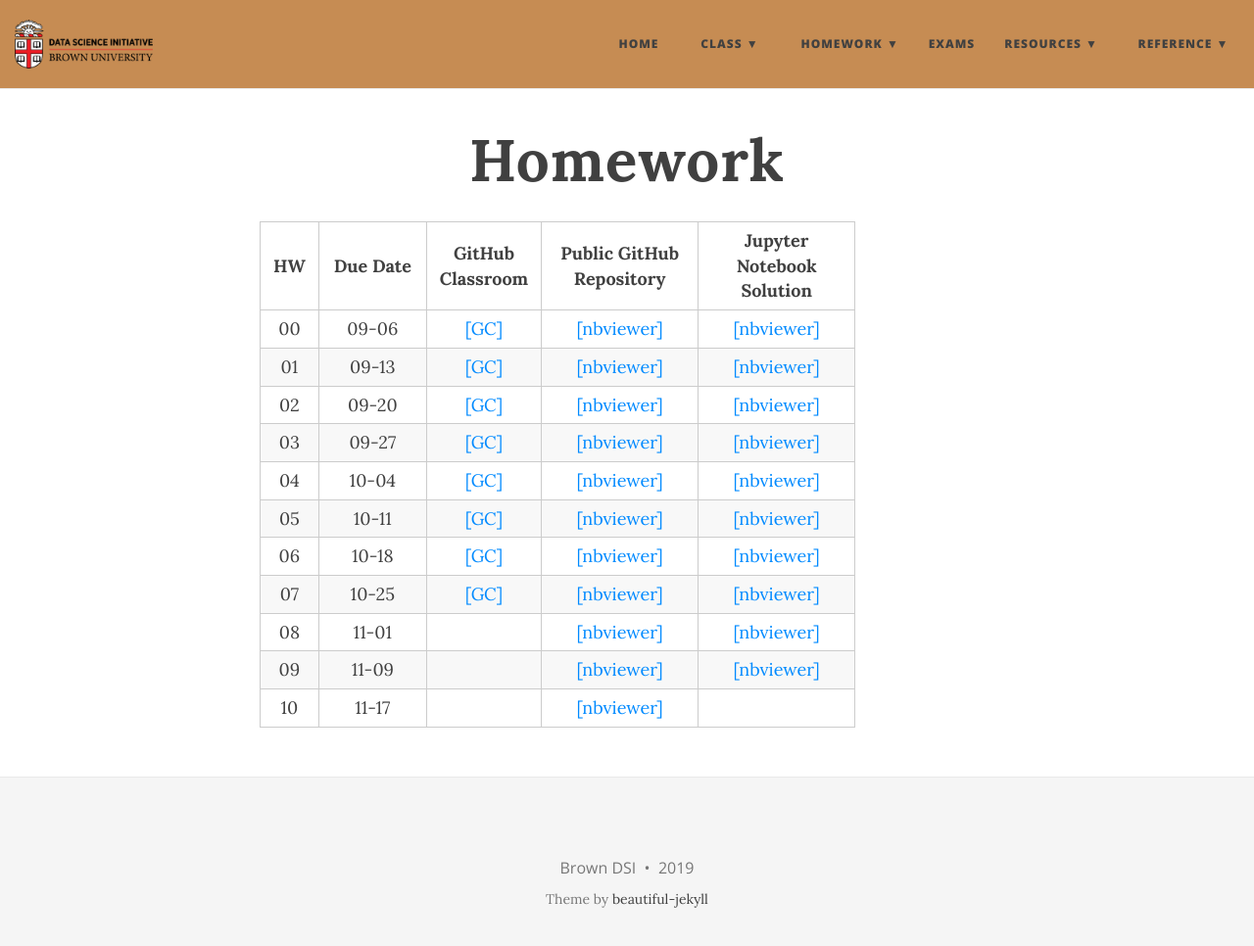
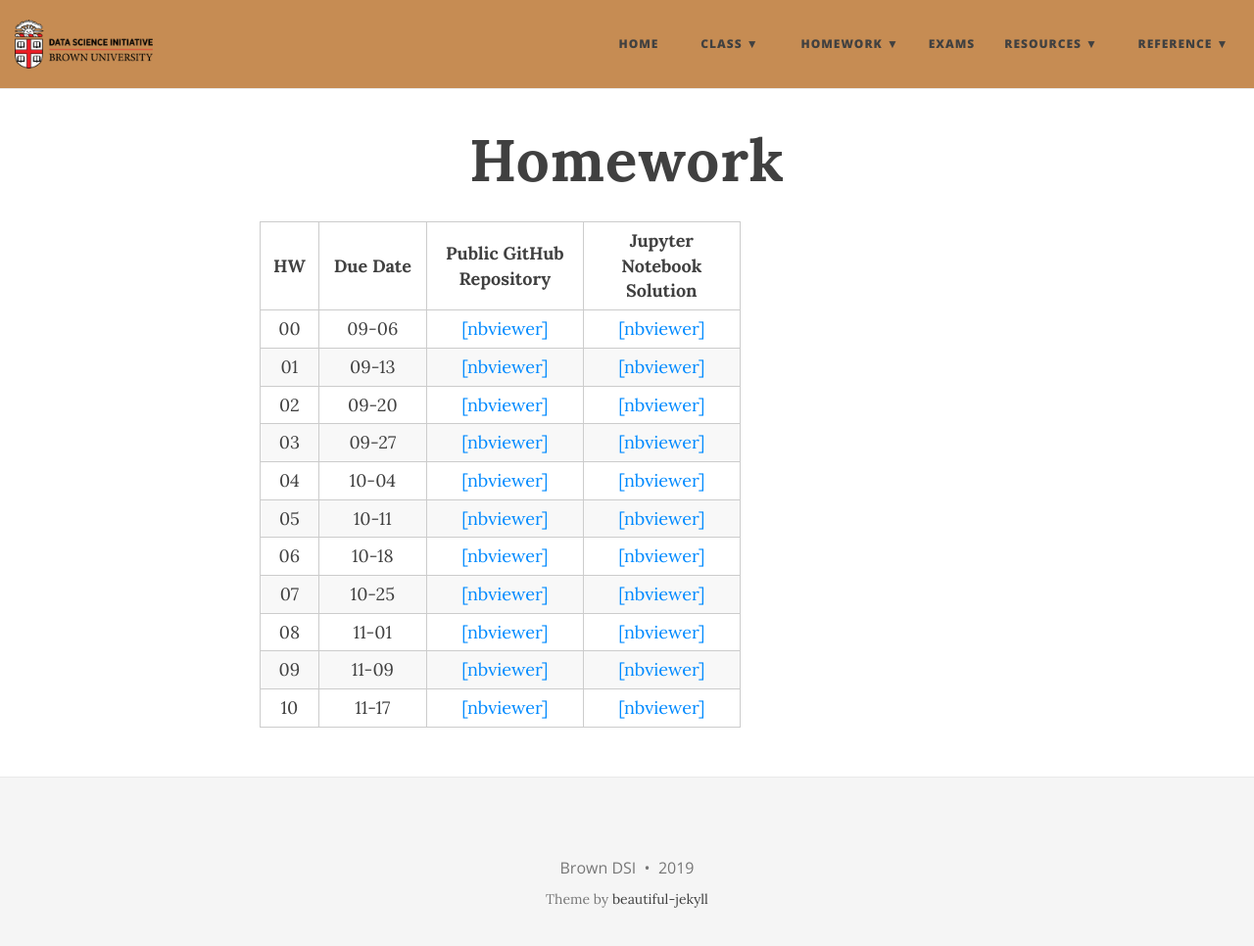
Before and after one commit to data1010/data1010.github.io, a Jekyll site: the page built from homework.md, in a window 1280 px wide and 979 px high. Shown: the top 966 px of the window at 98% size. Built offline with Jekyll 4.4.1, drawn with Linux system fonts in a browser that asks for light colours; nearby versions of some CDN libraries.

Commit message:
Add HW10, remove GitHub Classroom column

```diff
--- a/homework.md
+++ b/homework.md
@@ -8,7 +8,6 @@ title: Homework
     <tr>
       <th style="text-align: center; width:50px">HW</th>
       <th style="text-align: center; width:110px">Due Date</th>
-      <th style="text-align: center; width:100px">GitHub Classroom</th>
       <th style="text-align: center; width:160px">Public GitHub Repository</th>
      <th style="text-align: center; width:160px">Jupyter Notebook Solution</th>
     </tr>
@@ -17,79 +16,68 @@ title: Homework
     <tr>
       <td style="text-align: center">00</td>
       <td style="text-align: center">09-06</td>
-      <td style="text-align: center"><a href="https://classroom.github.com/a/2tl5BtAx">[GC]</a></td>
       <td style="text-align: center"><a href="https://nbviewer.jupyter.org/github/data1010/problem-sets/blob/master/hw00/data1010-hw00.ipynb">[nbviewer]</a></td>
       <td style="text-align: center"><a href="https://nbviewer.jupyter.org/github/data1010/problem-sets/blob/master/hw00/data1010-hw00.ipynb">[nbviewer]</a></td>
    </tr>
    <tr>
       <td style="text-align: center">01</td>
       <td style="text-align: center">09-13</td>
-      <td style="text-align: center"><a href="https://classroom.github.com/a/MlX_i6Cn">[GC]</a></td>
       <td style="text-align: center"><a href="https://nbviewer.jupyter.org/github/data1010/problem-sets/blob/master/hw01/data1010-hw01.ipynb">[nbviewer]</a></td>
       <td style="text-align: center"><a href="https://nbviewer.jupyter.org/github/data1010/problem-sets/blob/master/hw01/data1010-hw01-sol.ipynb">[nbviewer]</a></td>
    </tr>
    <tr>
       <td style="text-align: center">02</td>
       <td style="text-align: center">09-20</td>
-      <td style="text-align: center"><a href="https://classroom.github.com/a/O7kCppvJ">[GC]</a></td>
       <td style="text-align: center"><a href="https://nbviewer.jupyter.org/github/data1010/problem-sets/blob/master/hw02/data1010-hw02.ipynb">[nbviewer]</a></td>
       <td style="text-align: center"><a href="https://nbviewer.jupyter.org/github/data1010/problem-sets/blob/master/hw02/data1010-hw02-sol.ipynb">[nbviewer]</a></td>
    </tr>
    <tr>
       <td style="text-align: center">03</td>
       <td style="text-align: center">09-27</td>
-      <td style="text-align: center"><a href="https://classroom.github.com/a/NVyC5ddZ">[GC]</a></td>
       <td style="text-align: center"><a href="https://nbviewer.jupyter.org/github/data1010/problem-sets/blob/master/hw03/data1010-hw03.ipynb">[nbviewer]</a></td>
       <td style="text-align: center"><a href="https://nbviewer.jupyter.org/github/data1010/problem-sets/blob/master/hw03/data1010-hw03-sol.ipynb">[nbviewer]</a></td>
    </tr>
    <tr>
       <td style="text-align: center">04</td>
       <td style="text-align: center">10-04</td>
-      <td style="text-align: center"><a href="https://classroom.github.com/a/OyySQWy-">[GC]</a></td>
       <td style="text-align: center"><a href="https://nbviewer.jupyter.org/github/data1010/problem-sets/blob/master/hw04/data1010-hw04.ipynb">[nbviewer]</a></td>
       <td style="text-align: center"><a href="https://nbviewer.jupyter.org/github/data1010/problem-sets/blob/master/hw04/data1010-hw04-sol.ipynb">[nbviewer]</a></td>
    </tr>
    <tr>
       <td style="text-align: center">05</td>
       <td style="text-align: center">10-11</td>
-      <td style="text-align: center"><a href="https://classroom.github.com/a/7U1TvpJw">[GC]</a></td>
       <td style="text-align: center"><a href="https://nbviewer.jupyter.org/github/data1010/problem-sets/blob/master/hw05/data1010-hw05.ipynb">[nbviewer]</a></td>
       <td style="text-align: center"><a href="https://nbviewer.jupyter.org/github/data1010/problem-sets/blob/master/hw05/data1010-hw05-sol.ipynb">[nbviewer]</a></td>
    </tr>
    <tr>
       <td style="text-align: center">06</td>
       <td style="text-align: center">10-18</td>
-      <td style="text-align: center"><a href="https://classroom.github.com/a/fZATP_r0">[GC]</a></td>
       <td style="text-align: center"><a href="https://nbviewer.jupyter.org/github/data1010/problem-sets/blob/master/hw06/data1010-hw06.ipynb">[nbviewer]</a></td>
       <td style="text-align: center"><a href="https://nbviewer.jupyter.org/github/data1010/problem-sets/blob/master/hw06/data1010-hw06-sol.ipynb">[nbviewer]</a></td>
    </tr>
    <tr>
       <td style="text-align: center">07</td>
       <td style="text-align: center">10-25</td>
-      <td style="text-align: center"><a href="https://classroom.github.com/a/NMBvNUdz">[GC]</a></td>
       <td style="text-align: center"><a href="https://nbviewer.jupyter.org/github/data1010/problem-sets/blob/master/hw07/data1010-hw07.ipynb">[nbviewer]</a></td>
       <td style="text-align: center"><a href="https://nbviewer.jupyter.org/github/data1010/problem-sets/blob/master/hw07/data1010-hw07-sol.ipynb">[nbviewer]</a></td>
    </tr>
    <tr>
       <td style="text-align: center">08</td>
       <td style="text-align: center">11-01</td>
-      <td style="text-align: center"></td>
       <td style="text-align: center"><a href="https://nbviewer.jupyter.org/github/data1010/problem-sets/blob/master/hw08/data1010-hw08.ipynb">[nbviewer]</a></td>
       <td style="text-align: center"><a href="https://nbviewer.jupyter.org/github/data1010/problem-sets/blob/master/hw08/data1010-hw08-sol.ipynb">[nbviewer]</a></td>
    </tr>
    <tr>
       <td style="text-align: center">09</td>
       <td style="text-align: center">11-09</td>
-      <td style="text-align: center"></td>
       <td style="text-align: center"><a href="https://nbviewer.jupyter.org/github/data1010/problem-sets/blob/master/hw09/data1010-hw09.ipynb">[nbviewer]</a></td>
       <td style="text-align: center"><a href="https://nbviewer.jupyter.org/github/data1010/problem-sets/blob/master/hw09/data1010-hw09-sol.ipynb">[nbviewer]</a></td>
    </tr>
    <tr>
       <td style="text-align: center">10</td>
       <td style="text-align: center">11-17</td>
-      <td style="text-align: center"></td>
       <td style="text-align: center"><a href="https://nbviewer.jupyter.org/github/data1010/problem-sets/blob/master/hw10/data1010-hw10.ipynb">[nbviewer]</a></td>
-      <td style="text-align: center"><a href="https://nbviewer.jupyter.org/github/data1010/problem-sets/blob/master/hw10/data1010-hw10-sol.ipynb"></a></td>
+      <td style="text-align: center"><a href="https://nbviewer.jupyter.org/github/data1010/problem-sets/blob/master/hw10/data1010-hw10-sol.ipynb">[nbviewer]</a></td>
    </tr>
   </tbody>
 </table>
```
